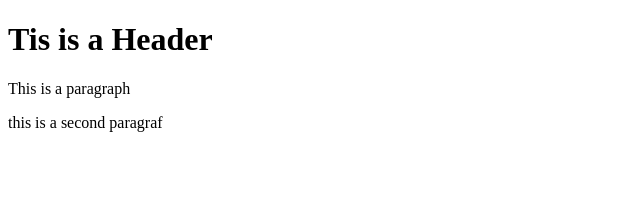
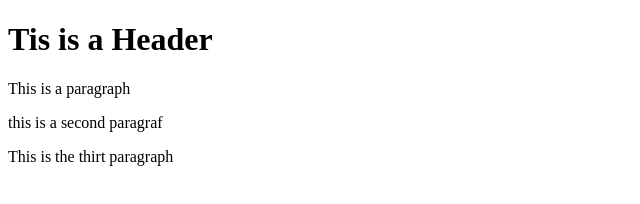
Before and after one commit to claudiu1978/git-test, a website: page index.html in a window 1280 px wide. Shown: the whole page, without its empty margins (0-640 px from the left). Drawn offline with Linux system fonts and the light colour scheme.

Commit message:
thirth commit

```diff
--- a/index.html
+++ b/index.html
@@ -9,5 +9,6 @@
     <h1>Tis is a Header</h1>
     <p>This is a paragraph</p>
     <p>this is a second paragraf</p>
+    <P>This is the thirt paragraph </P>
 </body>
 </html>
```
Also changed, not shown: package.json (added, +24 -0 lines), 2 other files.
